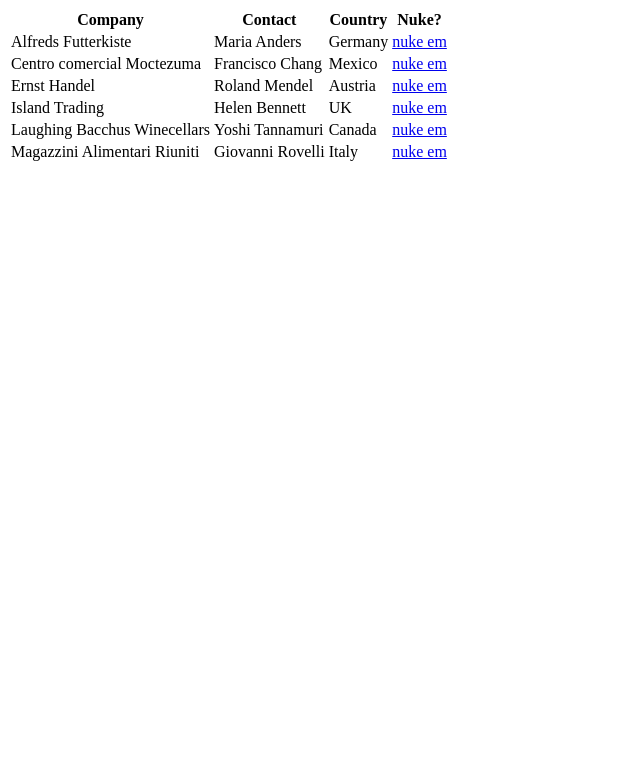
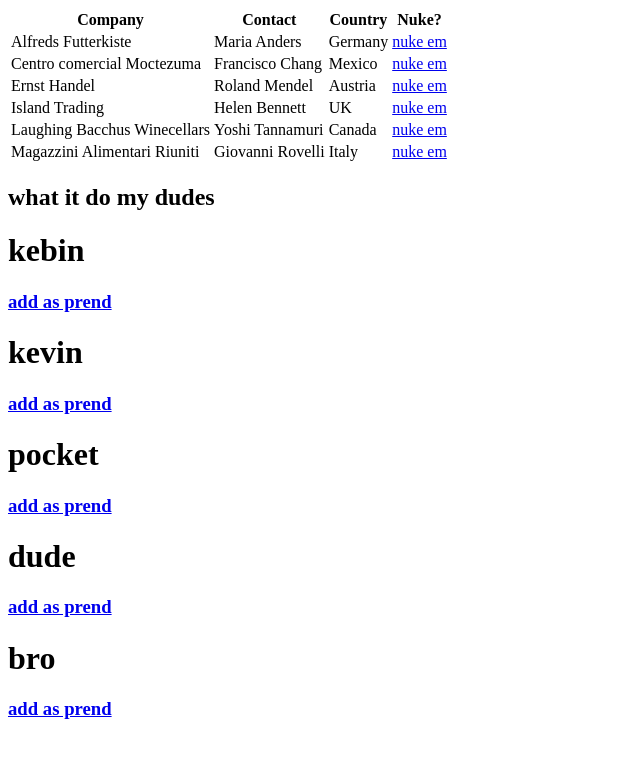
Before and after one commit to kevintrankt/TINE, a plain HTML site: page index.html in a window 1280 px wide. Shown: the whole page, without its empty margins (0-640 px from the left). Drawn offline with Linux system fonts and the light colour scheme.

Commit message:
Update index.html

```diff
--- a/index.html
+++ b/index.html
@@ -68,6 +68,35 @@
             </tr>
         </table>
 
+
+        <div class="container">
+            <h2>what it do my dudes</h2>
+            <div class="profile">
+                <h1>kebin</h1>
+                <h3><a href="#">add as prend</a></h3>
+            </div>
+
+            <div class="profile">
+                <h1>kevin</h1>
+                <h3><a href="#">add as prend</a></h3>
+            </div>
+
+            <div class="profile">
+                <h1>pocket</h1>
+                <h3><a href="#">add as prend</a></h3>
+            </div>
+
+            <div class="profile">
+                <h1>dude</h1>
+                <h3><a href="#">add as prend</a></h3>
+            </div>
+
+            <div class="profile">
+                <h1>bro</h1>
+                <h3><a href="#">add as prend</a></h3>
+            </div>
+        </div>
+
     </body>
 
 </body>
```
